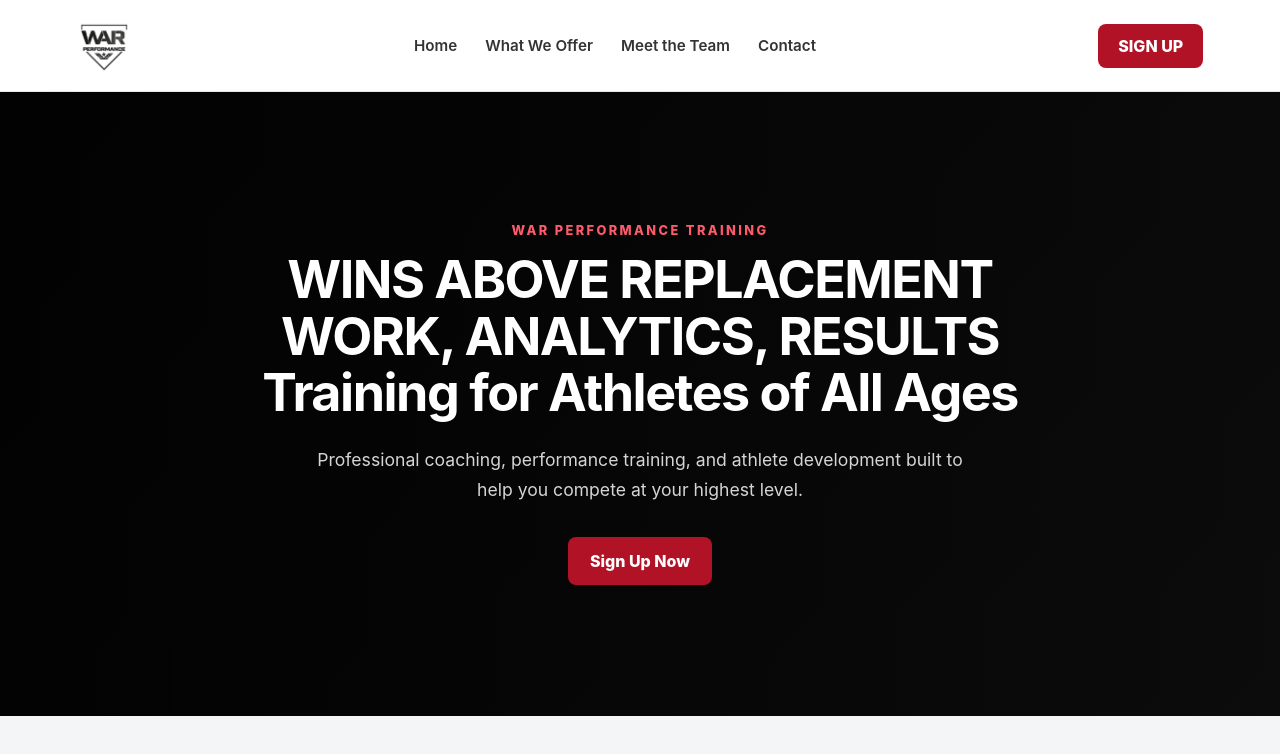
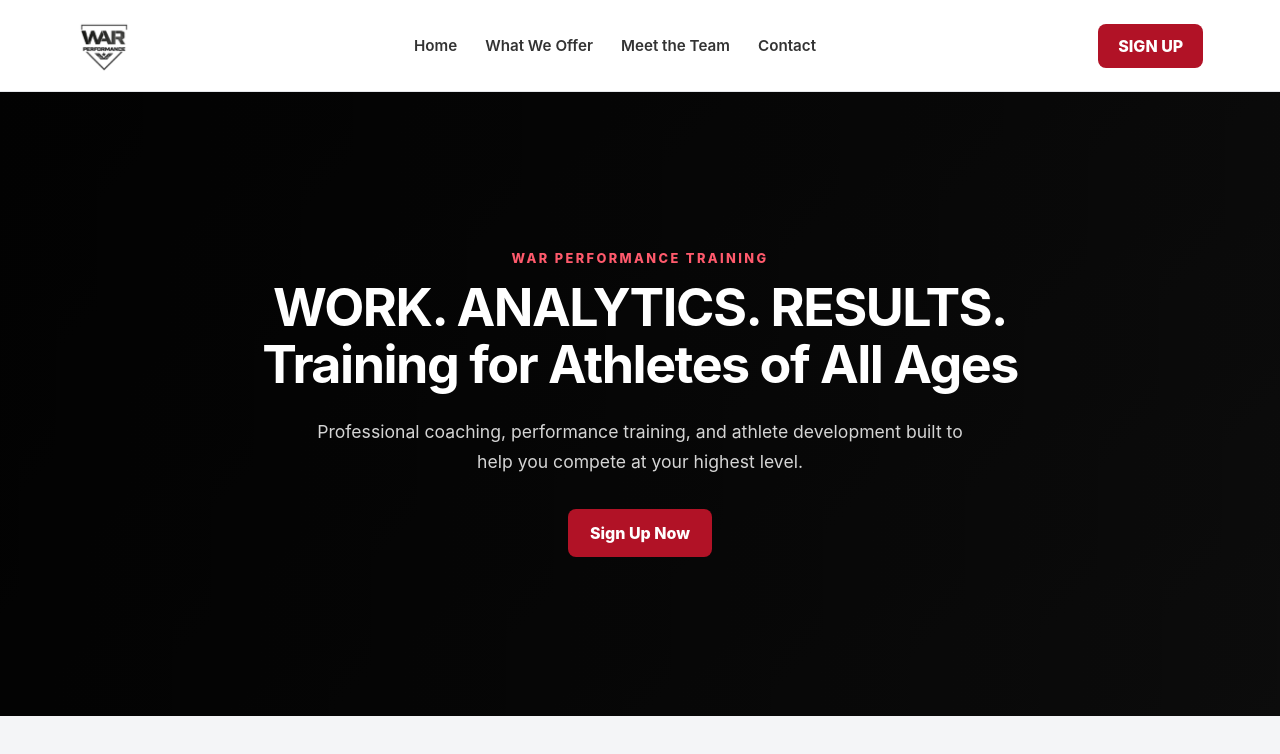
Before and after one commit to sophiacamacho2024/war-performance, a React (Vite) app in the folder war-performance/: page / in a window 1280 px wide. Shown: the top 754 px of the page. Built offline with nearby package versions, Linux system fonts and the light colour scheme.

Commit message:
Another homepage edit

```diff
--- a/war-performance/src/pages/Home.jsx
+++ b/war-performance/src/pages/Home.jsx
@@ -6,9 +6,7 @@
           <p className="eyebrow">WAR Performance Training</p>
 
           <h1>
-            WINS ABOVE REPLACEMENT
-            <br />
-            WORK, ANALYTICS, RESULTS
+            WORK. ANALYTICS. RESULTS.
             <br />
             Training for Athletes of All Ages
           </h1>
```
